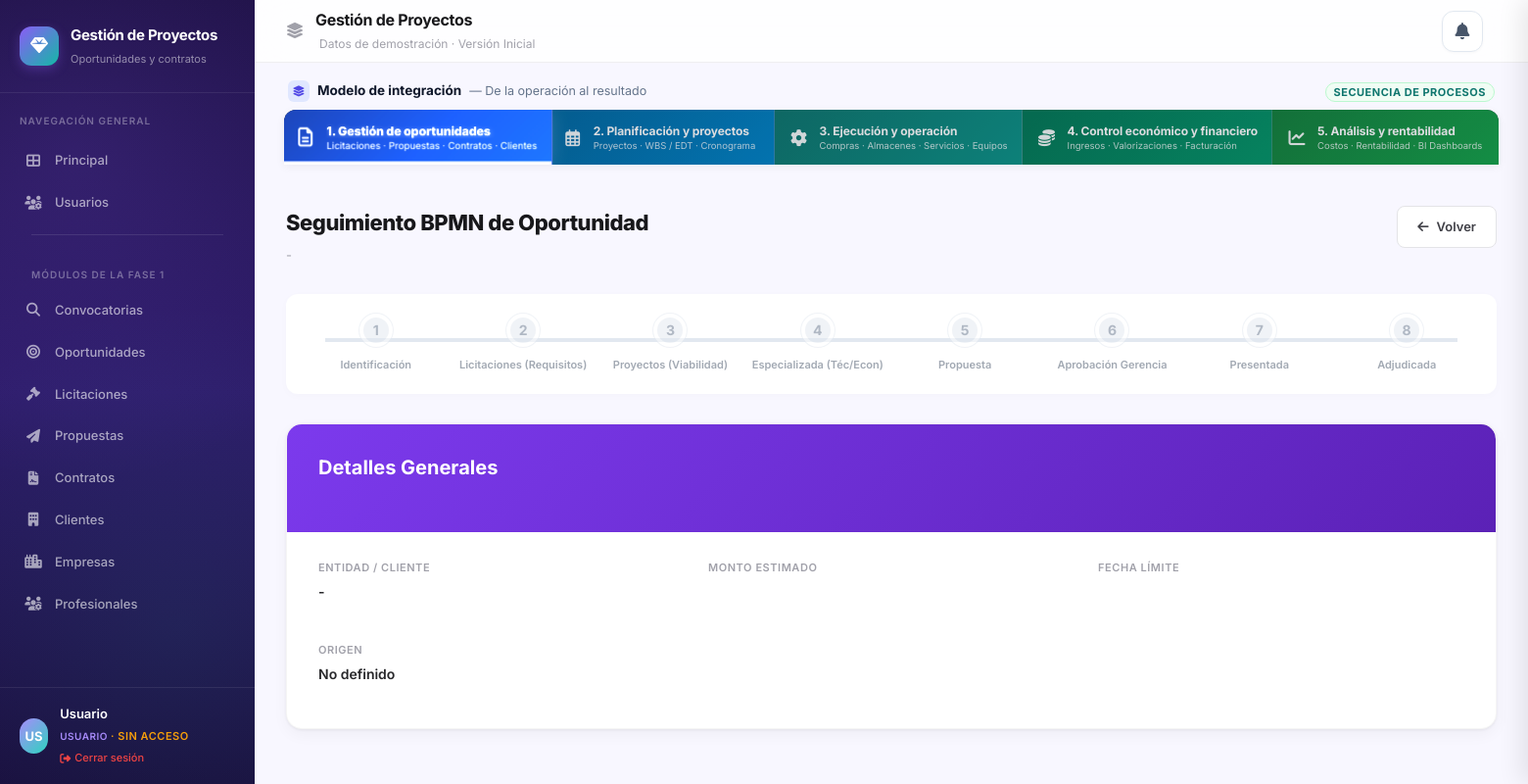
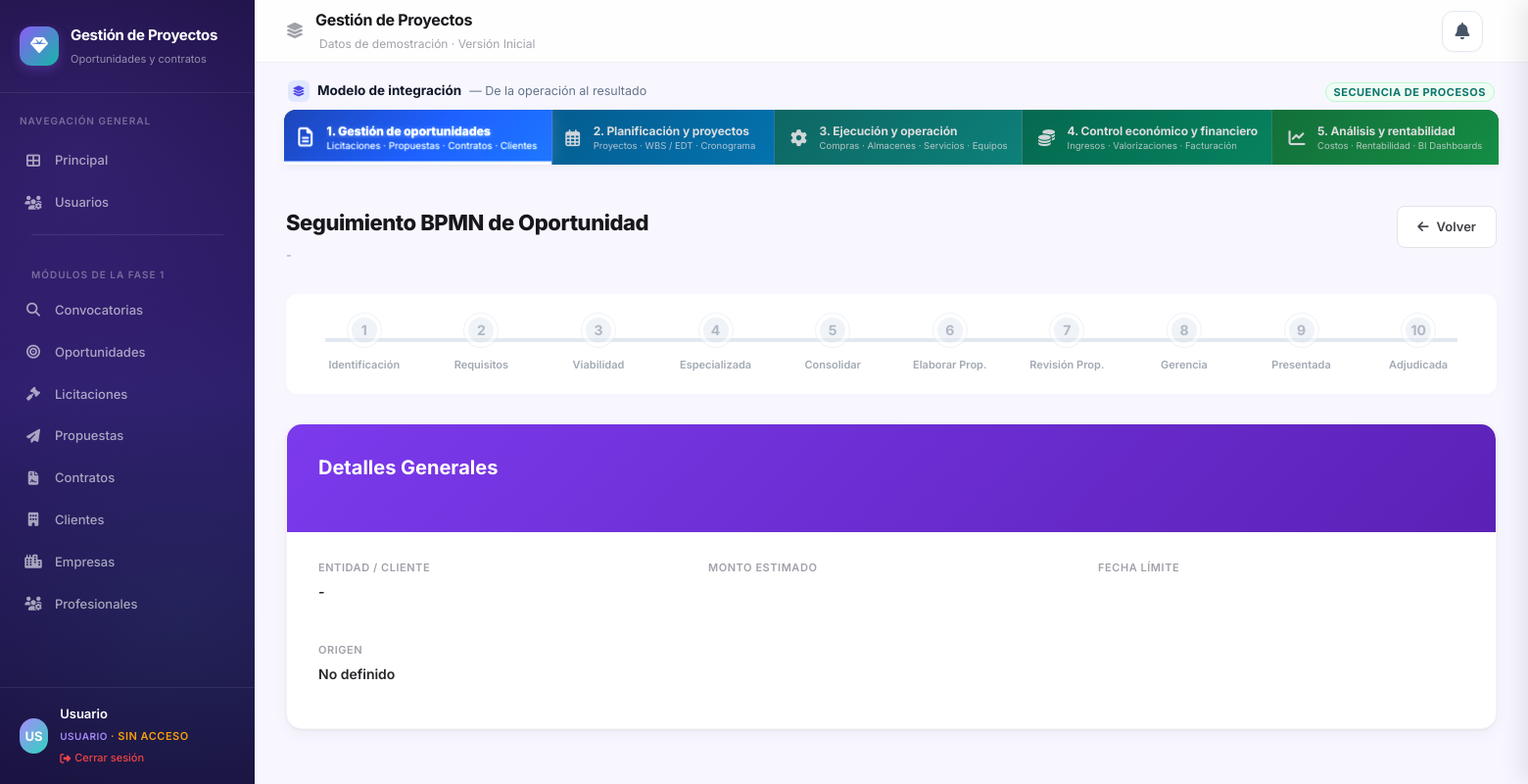
Before and after one commit to devopsmaxisoftnet/Gestion_Proyectos, a PHP site: the page made by views/oportunidades/ver_oportunidad.php in a window 1560 px wide. Shown: the whole page at 98% size. Run offline with PHP 8.4, Linux system fonts and the light colour scheme; the template is opened without the code that fills it, so the values that code supplies are empty; some libraries are stand-ins or nearby versions.

Commit message:
Update BPMN flow to match new diagram

```diff
--- a/controllers/OportunidadController.php
+++ b/controllers/OportunidadController.php
@@ -121,6 +121,9 @@ class OportunidadController {
             if (isset($_POST['viabilidad_riesgos'])) $eval_data['viabilidad_riesgos'] = $_POST['viabilidad_riesgos'];
             if (isset($_POST['informe_tecnico'])) $eval_data['informe_tecnico'] = $_POST['informe_tecnico'];
             if (isset($_POST['informe_economico'])) $eval_data['informe_economico'] = $_POST['informe_economico'];
+            if (isset($_POST['consolidacion_informe'])) $eval_data['consolidacion_informe'] = $_POST['consolidacion_informe'];
+            if (isset($_POST['revision_tecnica'])) $eval_data['revision_tecnica'] = $_POST['revision_tecnica'];
+            if (isset($_POST['revision_economica'])) $eval_data['revision_economica'] = $_POST['revision_economica'];
 
             if (!empty($eval_data)) {
                 $this->model->updateEvaluacion($id, $eval_data);
--- /dev/null
+++ b/scratch/desc_eval.php
@@ -0,0 +1 @@
+<?php require __DIR__ . '/../config/database.php'; foreach(dbQuery('DESCRIBE oportunidad_evaluaciones') as $r) echo $r['Field']." | ".$r['Type']."\n";
--- /dev/null
+++ b/scratch/update_enum.php
@@ -0,0 +1 @@
+<?php require __DIR__ . '/../config/database.php'; dbExecute("ALTER TABLE oportunidades MODIFY COLUMN estado enum('identificada','evaluacion_requisitos','viabilidad_preliminar','evaluacion_especializada','consolidacion_viable','preparacion_propuesta','revision_propuesta','aprobacion_gerencia','presentada','adjudicada','no_adjudicada','descartada');");
--- a/views/oportunidades/ver_oportunidad.php
+++ b/views/oportunidades/ver_oportunidad.php
@@ -4,11 +4,13 @@ $item = $data['oportunidad'];
 $eval = $data['evaluacion'] ?? [];
 $estadosFlujo = [
     'identificada' => 'Identificación',
-    'evaluacion_requisitos' => 'Licitaciones (Requisitos)',
-    'viabilidad_preliminar' => 'Proyectos (Viabilidad)',
-    'evaluacion_especializada' => 'Especializada (Téc/Econ)',
-    'preparacion_propuesta' => 'Propuesta',
-    'aprobacion_gerencia' => 'Aprobación Gerencia',
+    'evaluacion_requisitos' => 'Requisitos',
+    'viabilidad_preliminar' => 'Viabilidad',
+    'evaluacion_especializada' => 'Especializada',
+    'consolidacion_viable' => 'Consolidar',
+    'elaboracion_propuesta' => 'Elaborar Prop.',
+    'revision_propuesta' => 'Revisión Prop.',
+    'aprobacion_gerencia' => 'Gerencia',
     'presentada' => 'Presentada',
     'adjudicada' => 'Adjudicada'
 ];
@@ -249,52 +251,90 @@ if (in_array($item['estado'], ['descartada', 'no_adjudicada'])) {
         const chkEval = document.querySelector('input[name="requiere_eval_especializada"]');
         const btnAvanzar = document.getElementById('btnAvanzarViabilidad');
         chkEval.addEventListener('change', (e) => {
-            btnAvanzar.value = e.target.checked ? 'evaluacion_especializada' : 'aprobacion_gerencia';
+            btnAvanzar.value = e.target.checked ? 'evaluacion_especializada' : 'consolidacion_viable';
         });
         // Run once on load
-        btnAvanzar.value = chkEval.checked ? 'evaluacion_especializada' : 'aprobacion_gerencia';
+        btnAvanzar.value = chkEval.checked ? 'evaluacion_especializada' : 'consolidacion_viable';
     </script>
 
     <?php elseif ($item['estado'] === 'evaluacion_especializada'): ?>
     <div class="workflow-form">
-        <h3><i class="fas fa-microscope"></i> 4. Evaluación Especializada (Consultoría y Finanzas)</h3>
+        <h3><i class="fas fa-microscope"></i> 4. Evaluación Especializada (Consultoría y Licitaciones)</h3>
         <form method="post" action="<?= BASE_URL ?>/?page=oportunidades&action=procesar_etapa&id=<?= $item['id'] ?>">
             <input type="hidden" name="estado_actual" value="<?= $item['estado'] ?>">
             <div class="form-grid">
                 <div class="form-group full-width">
-                    <label>Informe Técnico (Alcance, metodología, personal)</label>
+                    <label>Análisis Técnico (Consultoría: Alcance, metodología, personal)</label>
                     <textarea name="informe_tecnico" class="form-control" rows="3"><?= htmlspecialchars($eval['informe_tecnico'] ?? '') ?></textarea>
                 </div>
                 <div class="form-group full-width">
-                    <label>Informe Económico (Costos, rentabilidad, flujo de caja)</label>
+                    <label>Evaluación Económica (Licitaciones: Costos, rentabilidad, flujo de caja)</label>
                     <textarea name="informe_economico" class="form-control" rows="3"><?= htmlspecialchars($eval['informe_economico'] ?? '') ?></textarea>
                 </div>
             </div>
             <div class="action-buttons">
-                <button type="submit" name="siguiente_estado" value="preparacion_propuesta" class="btn btn-primary">Consolidar y Preparar Propuesta</button>
+                <button type="submit" name="siguiente_estado" value="consolidacion_viable" class="btn btn-primary">Enviar a Consolidación</button>
+            </div>
+        </form>
+    </div>
+
+    <?php elseif ($item['estado'] === 'consolidacion_viable'): ?>
+    <div class="workflow-form">
+        <h3><i class="fas fa-compress-arrows-alt"></i> 5. Consolidar Evaluación (Licitaciones)</h3>
+        <form method="post" action="<?= BASE_URL ?>/?page=oportunidades&action=procesar_etapa&id=<?= $item['id'] ?>">
+            <input type="hidden" name="estado_actual" value="<?= $item['estado'] ?>">
+            <div class="form-grid">
+                <div class="form-group full-width">
+                    <label>Informe de Evaluación Consolidada Técnica, Económica y Legal</label>
+                    <textarea name="consolidacion_informe" class="form-control" rows="3"><?= htmlspecialchars($eval['consolidacion_informe'] ?? '') ?></textarea>
+                </div>
+            </div>
+            <div class="action-buttons">
+                <button type="submit" name="siguiente_estado" value="elaboracion_propuesta" class="btn btn-primary">Confirmar Viabilidad y Elaborar Propuesta</button>
                 <button type="submit" name="siguiente_estado" value="descartada" class="btn btn-danger">No viable</button>
             </div>
         </form>
     </div>
 
-    <?php elseif ($item['estado'] === 'preparacion_propuesta'): ?>
+    <?php elseif ($item['estado'] === 'elaboracion_propuesta'): ?>
     <div class="workflow-form">
-        <h3><i class="fas fa-file-contract"></i> 5. Preparación de Propuesta</h3>
-        <p class="text-sm mb-3">Se ha consolidado la evaluación. Procede a elaborar y validar la propuesta técnica y económica.</p>
+        <h3><i class="fas fa-file-contract"></i> 6. Elaborar Propuesta Técnica y Económica (Licitaciones)</h3>
+        <p class="text-sm mb-3">La oportunidad es viable. Procede a elaborar la propuesta oficial.</p>
         <form method="post" action="<?= BASE_URL ?>/?page=oportunidades&action=procesar_etapa&id=<?= $item['id'] ?>">
             <input type="hidden" name="estado_actual" value="<?= $item['estado'] ?>">
             <div class="action-buttons">
-                <button type="submit" name="siguiente_estado" value="aprobacion_gerencia" class="btn btn-primary"><i class="fas fa-share"></i> Enviar a Gerencia para Aprobación</button>
+                <button type="submit" name="siguiente_estado" value="revision_propuesta" class="btn btn-primary"><i class="fas fa-share"></i> Enviar a Revisión de Propuesta</button>
+            </div>
+        </form>
+    </div>
+
+    <?php elseif ($item['estado'] === 'revision_propuesta'): ?>
+    <div class="workflow-form">
+        <h3><i class="fas fa-check-double"></i> 7. Revisión y Validación de Propuesta (Consultoría y Proyectos)</h3>
+        <form method="post" action="<?= BASE_URL ?>/?page=oportunidades&action=procesar_etapa&id=<?= $item['id'] ?>">
+            <input type="hidden" name="estado_actual" value="<?= $item['estado'] ?>">
+            <div class="form-grid">
+                <div class="form-group full-width">
+                    <label>Revisión y Validación Técnica (Consultorías)</label>
+                    <textarea name="revision_tecnica" class="form-control" rows="2"><?= htmlspecialchars($eval['revision_tecnica'] ?? '') ?></textarea>
+                </div>
+                <div class="form-group full-width">
+                    <label>Revisión y Validación Económica (Gestión de Proyectos)</label>
+                    <textarea name="revision_economica" class="form-control" rows="2"><?= htmlspecialchars($eval['revision_economica'] ?? '') ?></textarea>
+                </div>
+            </div>
+            <div class="action-buttons">
+                <button type="submit" name="siguiente_estado" value="aprobacion_gerencia" class="btn btn-primary"><i class="fas fa-share"></i> Validar y Enviar a Gerencia</button>
             </div>
         </form>
     </div>
 
     <?php elseif ($item['estado'] === 'aprobacion_gerencia'): ?>
     <div class="workflow-form">
-        <h3><i class="fas fa-user-tie"></i> 6. Aprobación de Gerencia General / CEO</h3>
+        <h3><i class="fas fa-user-tie"></i> 8. Aprobación de Gerencia General / CEO</h3>
         <div style="background: #f8fafc; padding:15px; border-radius:8px; margin-bottom:15px; font-size:13px;">
-            <p><strong>Revisión Técnica:</strong> <?= htmlspecialchars($eval['informe_tecnico'] ?? 'No requerida o no ingresada') ?></p>
-            <p><strong>Revisión Económica:</strong> <?= htmlspecialchars($eval['informe_economico'] ?? 'No requerida o no ingresada') ?></p>
+            <p><strong>Revisión Técnica Propuesta:</strong> <?= htmlspecialchars($eval['revision_tecnica'] ?? 'No ingresada') ?></p>
+            <p><strong>Revisión Económica Propuesta:</strong> <?= htmlspecialchars($eval['revision_economica'] ?? 'No ingresada') ?></p>
         </div>
         <form method="post" action="<?= BASE_URL ?>/?page=oportunidades&action=procesar_etapa&id=<?= $item['id'] ?>">
             <input type="hidden" name="estado_actual" value="<?= $item['estado'] ?>">
@@ -307,7 +347,7 @@ if (in_array($item['estado'], ['descartada', 'no_adjudicada'])) {
 
     <?php elseif ($item['estado'] === 'presentada'): ?>
     <div class="workflow-form">
-        <h3><i class="fas fa-gavel"></i> 7. Seguimiento y Resultados</h3>
+        <h3><i class="fas fa-gavel"></i> 9. Seguimiento y Resultados (Licitaciones)</h3>
         <form method="post" action="<?= BASE_URL ?>/?page=oportunidades&action=procesar_etapa&id=<?= $item['id'] ?>">
             <input type="hidden" name="estado_actual" value="<?= $item['estado'] ?>">
             <div class="action-buttons">
```
